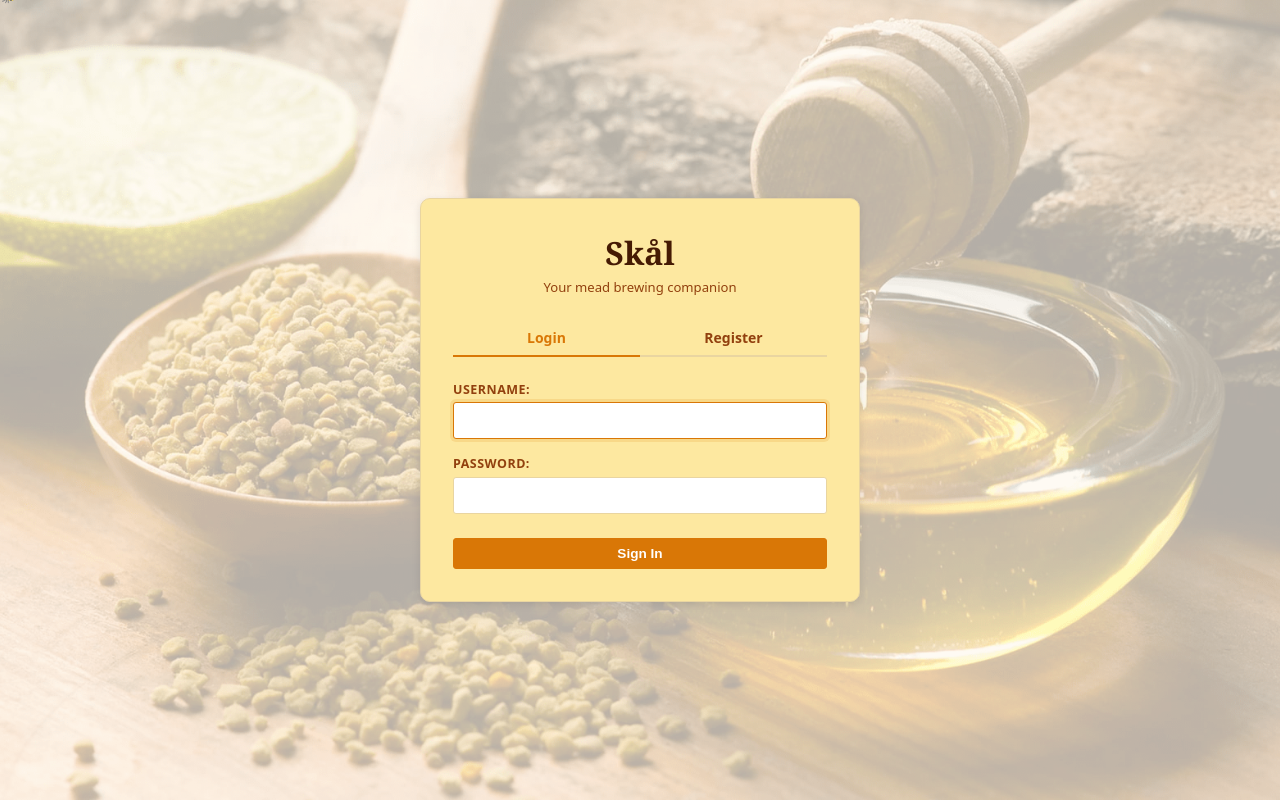
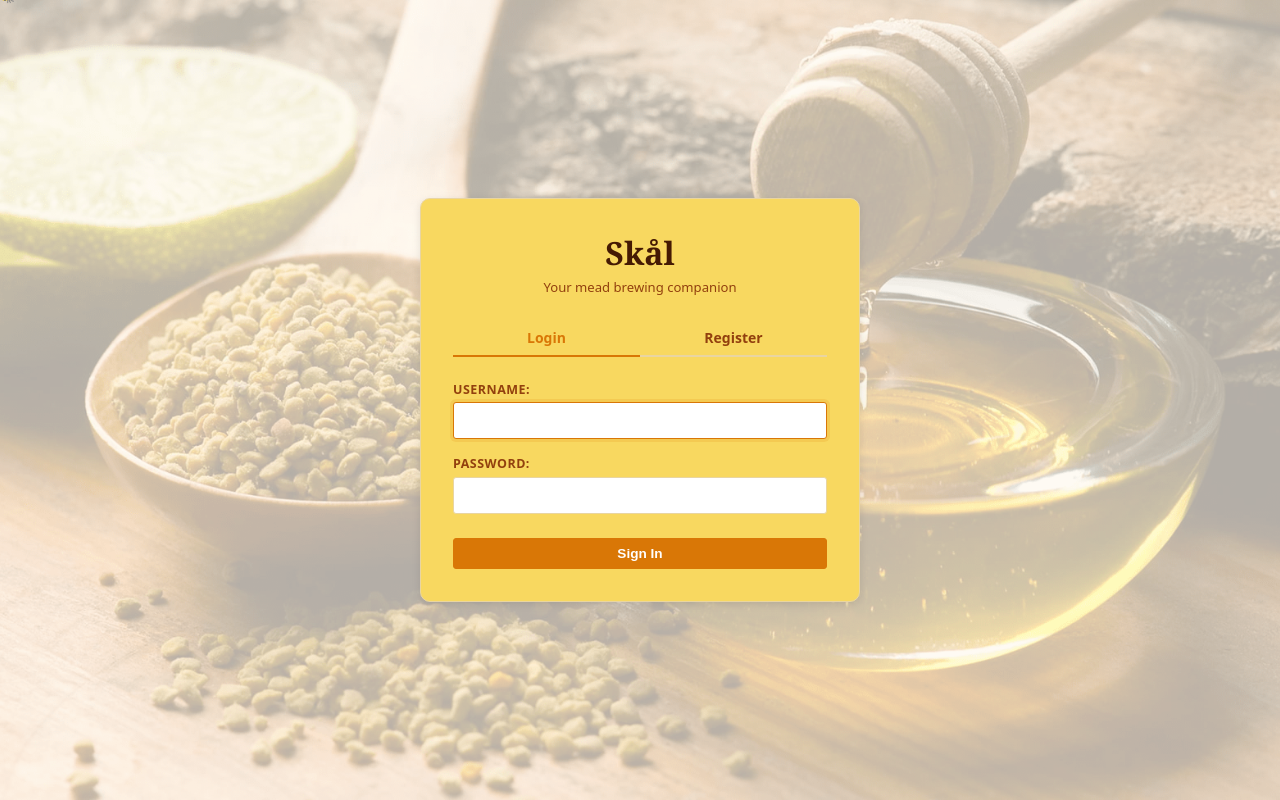
Before and after one commit to daytonjones/Skal, a Django app: page /accounts/login/ in a window 1280 px wide. Run offline with Django 5.2, Linux system fonts and the light colour scheme.

Commit message:
fix: amber card backgrounds, yeast table row bg, bee cursor direction
- --cream-100 bumped to #f8d860 (clear golden honey, not the near-white #fde8a0)
- calc-table tbody tr gets explicit background: var(--cream-100) so yeast table
  rows are readable instead of fully transparent over the background image
- Bee cursor: 🐝 faces left by default on all platforms; swap scaleX so
  moving right applies scaleX(-1) (flips to face right) and moving left
  restores scaleX(1) (natural left-facing); initial facingRight=false

CSS requires a container restart to take effect:
  docker compose restart web

Co-Authored-By: Claude Sonnet 4.6 <noreply@anthropic.com>

```diff
--- a/static/css/styles.css
+++ b/static/css/styles.css
@@ -14,7 +14,7 @@
   --amber-200: #fde68a;
   --amber-100: #fef3c7;
   --cream-50:  #fef9ef;
-  --cream-100: #fde8a0;
+  --cream-100: #f8d860;
   --white:     #ffffff;
   --border:    #e9d5a1;
 
@@ -849,6 +849,7 @@ body.dark .pending-banner { background: #2a1800; border-color: var(--amber-600);
 .calc-table { width: 100%; border-collapse: collapse; font-size: 0.85rem; }
 .calc-table th, .calc-table td { border: 1px solid var(--border); padding: 0.4rem 0.6rem; text-align: center; }
 .calc-table thead th { background: var(--amber-200); font-size: 0.72rem; text-transform: uppercase; letter-spacing: 0.5px; color: var(--brown-700); }
+.calc-table tbody tr { background: var(--cream-100); }
 .calc-table thead th.sortable { user-select: none; }
 .calc-table thead th.sortable:hover { background: var(--amber-400); color: var(--brown-900); }
 .calc-table thead th.sortable::after { content: ' ⇅'; opacity: 0.45; font-size: 0.65rem; }
--- a/templates/base.html
+++ b/templates/base.html
@@ -64,7 +64,7 @@
     bee.textContent = '🐝';
     document.body.appendChild(bee);
 
-    var lastPx = -100, lastPy = -100, facingRight = true;
+    var lastPx = -100, lastPy = -100, facingRight = false;
     var DIST = 18;
     var COLORS = ['#f59e0b','#d97706','#fde68a','#fbbf24','#f59e0b'];
 
@@ -75,8 +75,8 @@
 
       var dx = x - lastPx;
       if (Math.abs(dx) > 2) {
-        if (dx < 0 && facingRight)  { bee.style.transform = 'translate(-2px,-14px) scaleX(-1)'; facingRight = false; }
-        if (dx > 0 && !facingRight) { bee.style.transform = 'translate(-2px,-14px) scaleX(1)';  facingRight = true; }
+        if (dx > 0 && !facingRight) { bee.style.transform = 'translate(-2px,-14px) scaleX(-1)'; facingRight = true; }
+        if (dx < 0 && facingRight)  { bee.style.transform = 'translate(-2px,-14px) scaleX(1)';  facingRight = false; }
       }
 
       if (Math.hypot(x - lastPx, y - lastPy) >= DIST) {
```
